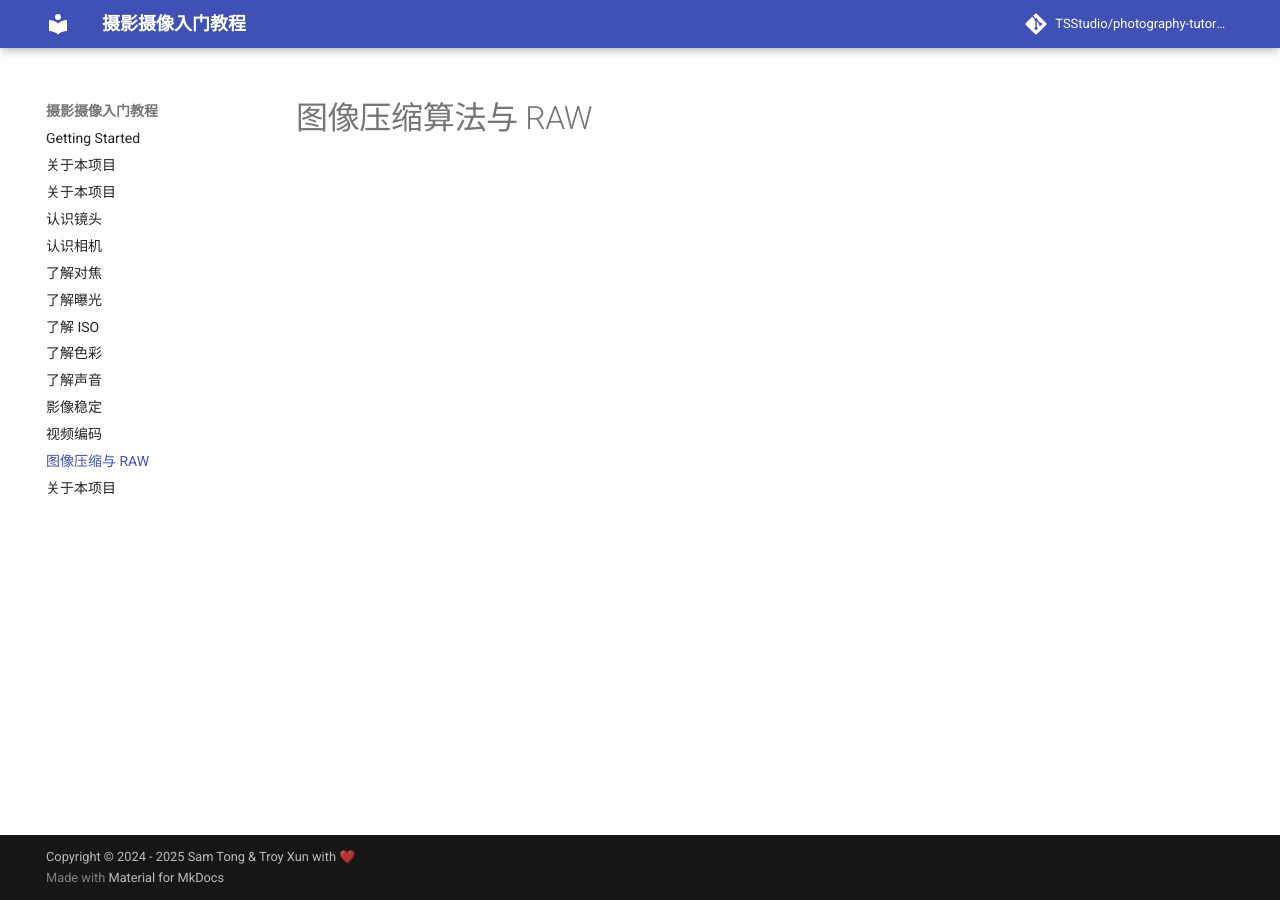
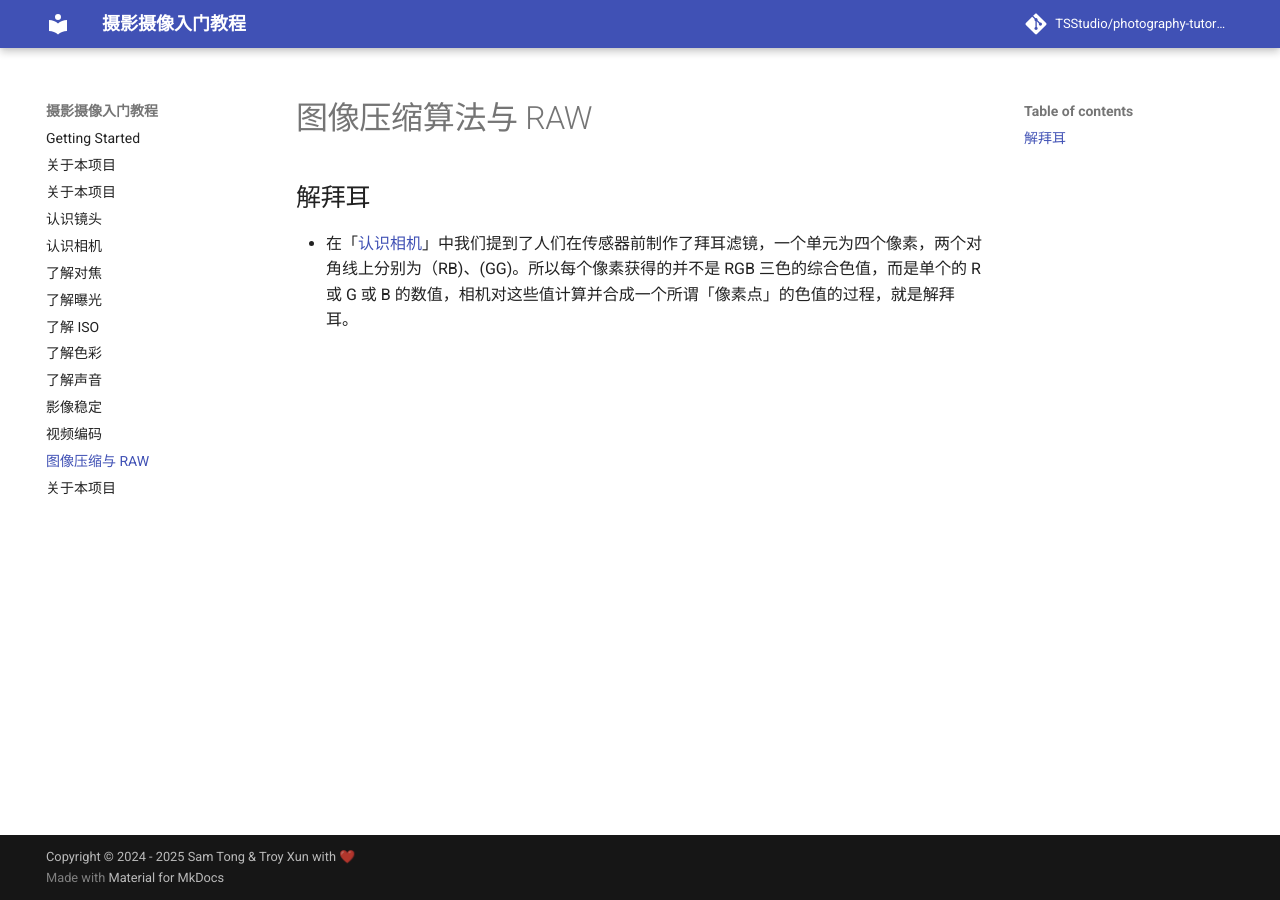
Before and after one commit to troyxun/photography-tutorial, an MkDocs documentation site: the page built from docs/raw.md, in a window 1280 px wide. Built offline with MkDocs 1.6.1 and Material for MkDocs 9.7.7, drawn with Linux system fonts in a browser that asks for light colours; comment, search, counter and statistics services are not loaded.

Commit message:
Update raw.md

```diff
--- a/docs/raw.md
+++ b/docs/raw.md
@@ -1 +1,3 @@
 # 图像压缩算法与 RAW
+## 解拜耳
+- 在「[认识相机](camera.md)」中我们提到了人们在传感器前制作了拜耳滤镜，一个单元为四个像素，两个对角线上分别为（RB)、(GG)。所以每个像素获得的并不是 RGB 三色的综合色值，而是单个的 R 或 G 或 B 的数值，相机对这些值计算并合成一个所谓「像素点」的色值的过程，就是解拜耳。
```
